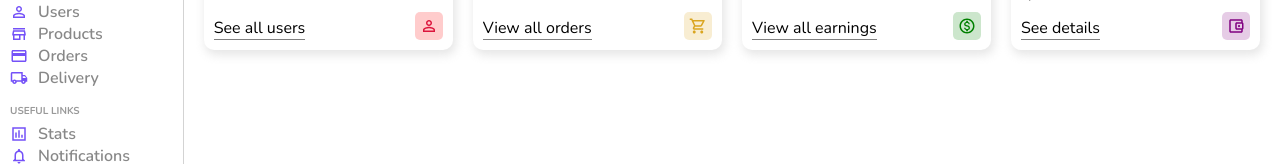
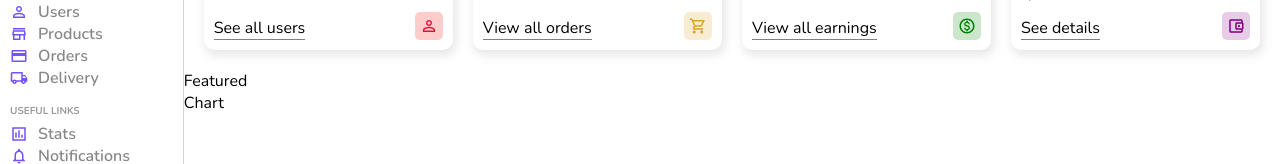
Before and after one commit to gcavalcantes/ReAdmin, a React (Create React App) app in the folder readmin/: page / in a window 1280 px wide. Shown: the part 141-305 px from the top of the page. Built offline with nearby package versions, Linux system fonts and the light colour scheme.

Commit message:
Created Featured and Chart
Two containers were created.

```diff
--- /dev/null
+++ b/readmin/src/components/chart/Chart.jsx
@@ -0,0 +1,9 @@
+import "./chart.scss"
+
+const Chart = () => {
+  return (
+    <div className="chart">Chart</div>
+  )
+}
+
+export default Chart
--- /dev/null
+++ b/readmin/src/components/chart/chart.scss
@@ -0,0 +1,3 @@
+.chart{
+
+}
--- /dev/null
+++ b/readmin/src/components/featured/Featured.jsx
@@ -0,0 +1,9 @@
+import "./featured.scss"
+
+const Featured = () => {
+  return (
+    <div className='featured'>Featured</div>
+  )
+}
+
+export default Featured
--- /dev/null
+++ b/readmin/src/components/featured/featured.scss
@@ -0,0 +1,3 @@
+.featured{
+
+}
--- a/readmin/src/pages/home/Home.jsx
+++ b/readmin/src/pages/home/Home.jsx
@@ -2,6 +2,8 @@
 import Navbar from "../../components/navbar/Navbar"
 import Widget from "../../components/widget/Widget"
 import "./home.scss"
+import Featured from "../../components/featured/Featured"
+import Chart from "../../components/chart/Chart"
 
 const Home = () => {
   return (
@@ -15,6 +17,10 @@
             <Widget type="earning"/>
             <Widget type="balance"/>
           </div>
+          <div className="charts">
+            <Featured/>
+            <Chart/>
+          </div>
         </div>
     </div>
 
```
